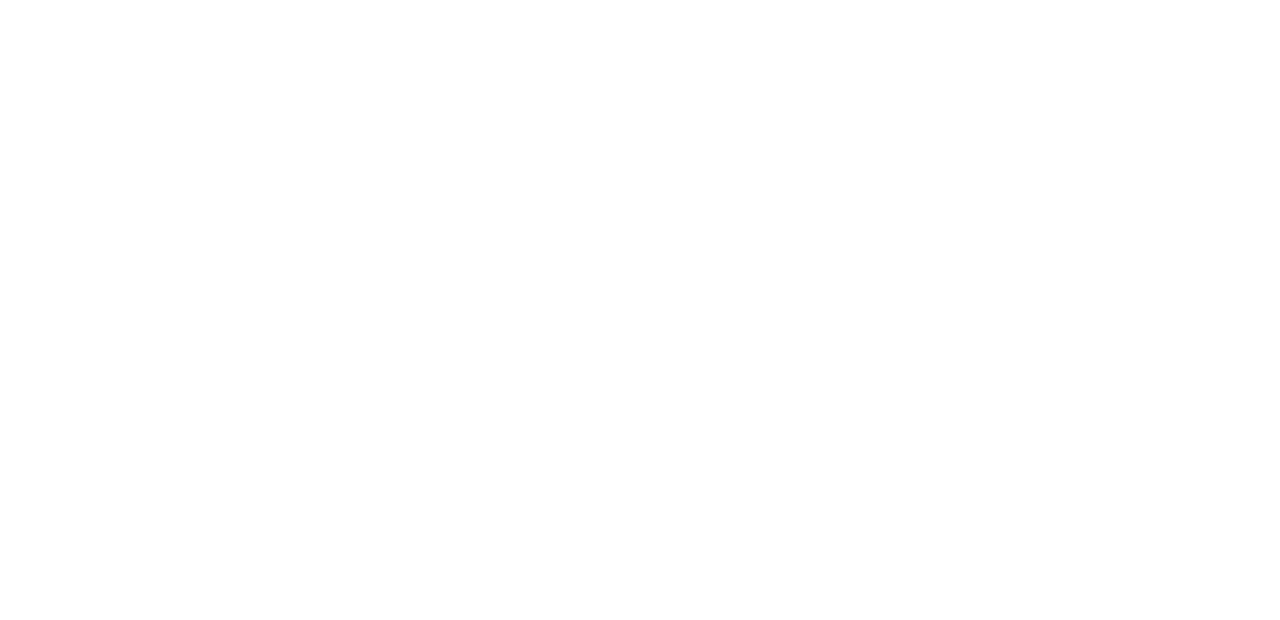
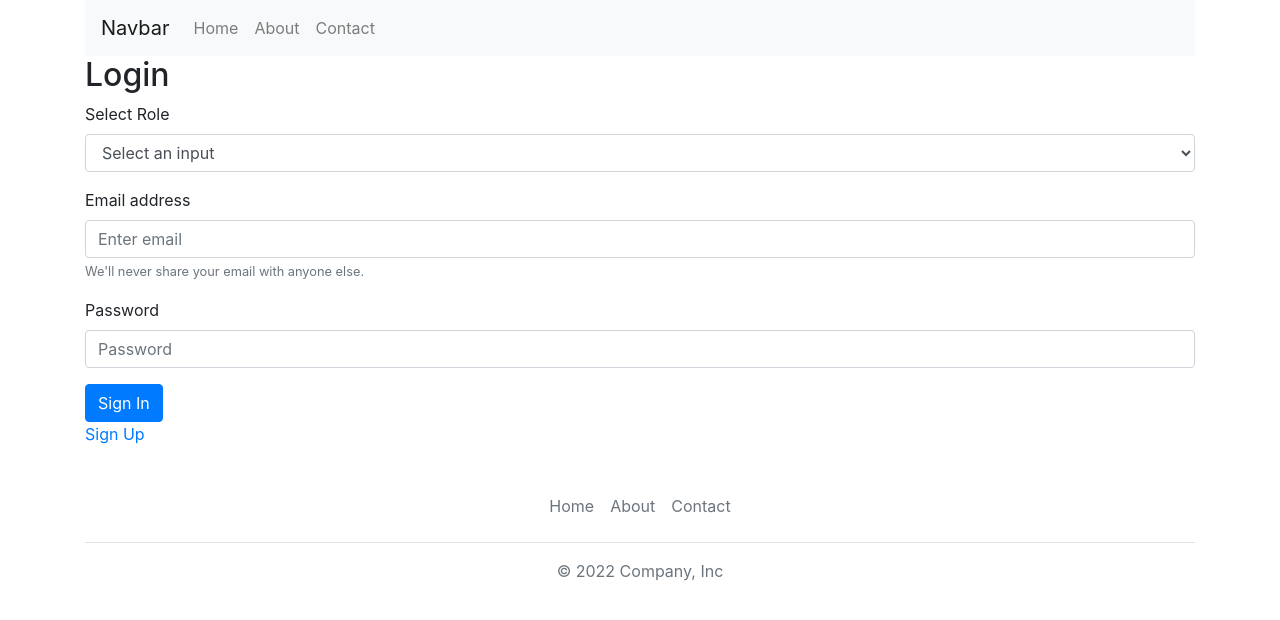
Before and after one commit to ameer-hamza0046/event-management-system, a React (Vite) app in the folder frontend/: page /login in a window 1280 px wide. Before the commit this address had no page. Shown: the top 620 px of the page. Built offline with nearby package versions, Linux system fonts and the light colour scheme.

Commit message:
Sign up page  completed

```diff
--- a/frontend/src/App.jsx
+++ b/frontend/src/App.jsx
@@ -3,10 +3,11 @@ import { Routes, Route } from "react-router-dom";
 import Home from "./Home";
 import About from "./About";
 import Contact from "./Contact";
+import SignUp from "./SignUp";
+import Login from "./Login";
 import OrganizerLogin from "./organizer/OrganizerLogin";
 import ParticipantLogin from "./participant/ParticipantLogin";
 import ModeratorLogin from "./moderator/ModeratorLogin";
-import SignUp from "./SignUp";
 import ParticipantHome from "./participant/ParticipantHome";
 import OrganizerHome from "./organizer/OrganizerHome";
 import ModeratorHome from "./moderator/ModeratorHome";
@@ -21,6 +22,7 @@ const App = () => {
       <Route path="/about" element={<About />} />
       <Route path="/contact" element={<Contact />} />
       <Route path="/signup" element={<SignUp />} />
+      <Route path="/login" element={<Login />} />
       <Route path="/participant/login" element={<ParticipantLogin />} />
       <Route path="/participant/home" element={<ParticipantHome />} />
       <Route path="/participant/my-events" element={<ParticipantMyEvents />} />
--- /dev/null
+++ b/frontend/src/Login.jsx
@@ -0,0 +1,61 @@
+import React from "react";
+import Navbar from "./components/Navbar";
+import Footer from "./components/Footer";
+import { Link } from "react-router-dom";
+
+// this page is not used... but I am not deleting it, just in case
+
+const Login = () => {
+  return (
+    <div className="container">
+      <Navbar />
+      <form>
+        <h2>Login</h2>
+        <div className="form-group">
+          <label htmlFor="roleSelect">Select Role</label>
+          <select className="form-control" id="roleSelect" defaultValue="">
+            <option value="" disabled>
+              Select an input
+            </option>
+            <option value="participant">Participant</option>
+            <option value="organizer">Organizer</option>
+            <option value="moderator">Moderator</option>
+          </select>
+        </div>
+        <div className="form-group">
+          <label htmlFor="inputEmail">Email address</label>
+          <input
+            type="email"
+            className="form-control"
+            id="inputEmail"
+            placeholder="Enter email"
+          />
+          <small id="emailHelp" className="form-text text-muted">
+            We'll never share your email with anyone else.
+          </small>
+        </div>
+        <div className="form-group">
+          <label htmlFor="inputPassword">Password</label>
+          <input
+            type="password"
+            className="form-control"
+            id="inputPassword"
+            placeholder="Password"
+          />
+        </div>
+        {/* <Link to={`/${role.toLowerCase()}/home`} className="btn btn-primary">
+          Sign In
+        </Link> */}
+        <Link to={`/`} className="btn btn-primary">
+          Sign In
+        </Link>
+        <p>
+          <Link to="/signup">Sign Up</Link>
+        </p>
+      </form>
+      <Footer />
+    </div>
+  );
+};
+
+export default Login;
--- a/frontend/src/SignUp.jsx
+++ b/frontend/src/SignUp.jsx
@@ -1,8 +1,38 @@
-import React from "react";
+import React, { useState } from "react";
 import Navbar from "./components/Navbar";
 import Footer from "./components/Footer";
+import axios from "axios";
+import { useNavigate } from "react-router";
 
 const SignUp = () => {
+  const [name, setName] = useState("");
+  const [email, setEmail] = useState("");
+  const [role, setRole] = useState("");
+  const [password, setPassword] = useState("");
+  const [reEnterPassword, setReEnterPassword] = useState("");
+  const navigate = useNavigate();
+  const handleSignUp = (e) => {
+    e.preventDefault();
+    if (password !== reEnterPassword) {
+      alert("Password is not matching to ReEnterPassword");
+    }
+    const user = {
+      name: name,
+      email: email,
+      password: password,
+      role: role,
+    };
+    axios
+      .post("http://localhost:5555/users/", user)
+      .then((response) => {
+        console.log(response.data);
+        alert("Sign Up Successful!! Please Login to continue...");
+        navigate("/");
+      })
+      .catch((error) => {
+        console.log(error);
+      });
+  };
   return (
     <div className="container">
       <Navbar />
@@ -14,7 +44,9 @@ const SignUp = () => {
             type="text"
             className="form-control"
             id="inputName"
-            placeholder="Apple Papaya"
+            placeholder="Enter your name"
+            value={name}
+            onChange={(e) => setName(e.target.value)}
           />
         </div>
         <div className="form-group">
@@ -24,39 +56,48 @@ const SignUp = () => {
             className="form-control"
             id="inputEmail"
             placeholder="name@example.com"
+            value={email}
+            onChange={(e) => setEmail(e.target.value)}
           />
         </div>
         <div className="form-group">
-          <label htmlFor="roleSelect">Select Role</label>
-          <select className="form-control" id="roleSelect" defaultValue="">
-            <option value="" disabled>
-              Select an input
-            </option>
+          <label htmlFor="inputRole">Select Role</label>
+          <select
+            className="form-control"
+            id="inputRole"
+            value={role}
+            onChange={(e) => setRole(e.target.value)}
+          >
+            <option value="">Select an input</option>
             <option value="participant">Participant</option>
             <option value="organizer">Organizer</option>
             <option value="moderator">Moderator</option>
           </select>
         </div>
         <div className="form-group">
-          <label htmlFor="setPassword">Set Password</label>
+          <label htmlFor="inputPassword">Set Password</label>
           <input
             type="password"
             className="form-control"
-            id="setPassword"
+            id="inputPassword"
             placeholder="Enter Password"
+            value={password}
+            onChange={(e) => setPassword(e.target.value)}
           />
         </div>
         <div className="form-group">
-          <label htmlFor="reEnterPassword">Re-Enter Password</label>
+          <label htmlFor="inputReEnterPassword">Re-Enter Password</label>
           <input
             type="password"
             className="form-control"
-            id="reEnterPassword"
+            id="inputReEnterPassword"
             placeholder="Re-Enter Password"
+            value={reEnterPassword}
+            onChange={(e) => setReEnterPassword(e.target.value)}
           />
         </div>
-        <button type="submit" className="btn btn-primary">
-          Submit
+        <button onClick={handleSignUp} className="btn btn-primary">
+          Sign Up
         </button>
       </form>
       <Footer />
```
